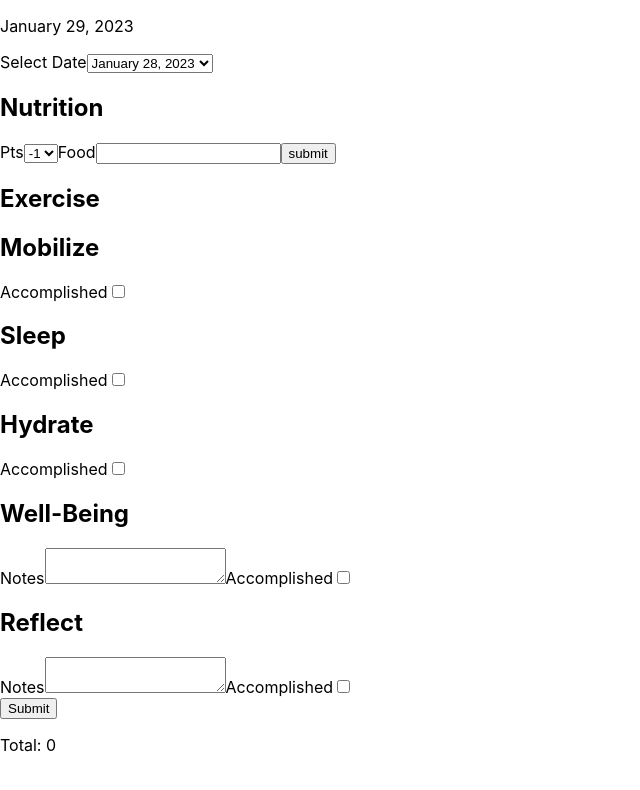
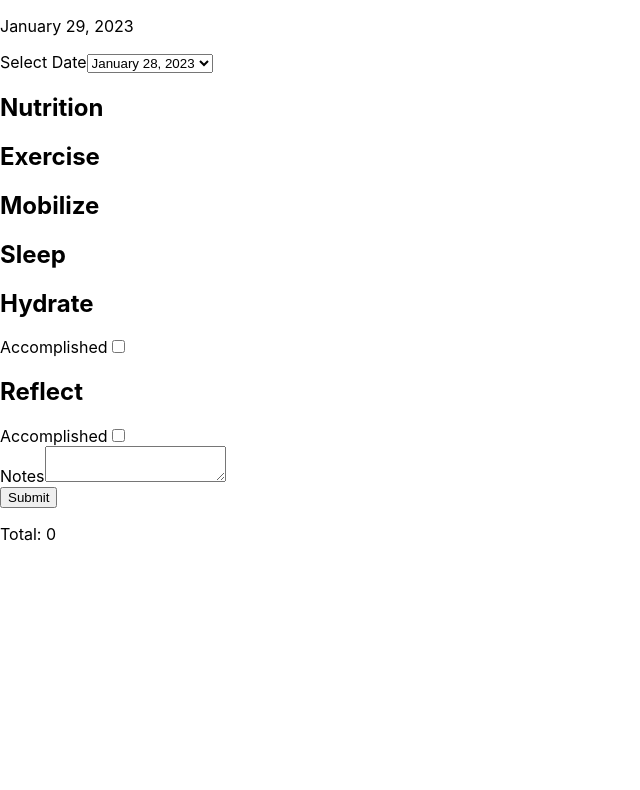
Before and after one commit to peter7n/whole-life-tracker, a React (Create React App) app: page / in a window 1280 px wide. Shown: the top 790 px of the page, without its empty margins (0-640 px from the left). Built offline with nearby package versions, Linux system fonts and the light colour scheme.

Commit message:
refactor to make Input a separate UI component

```diff
--- a/src/DateBar/DatePicker.js
+++ b/src/DateBar/DatePicker.js
@@ -2,7 +2,7 @@ const DatePicker = () => {
 	return (
 		<div>
 			<form>
-				<label for="date">Select Date</label>
+				<label htmlFor="date">Select Date</label>
 				<select name="date" id="date">
 					<option value="January 28, 2023">January 28, 2023</option>
 					<option value="January 27, 2023">January 27, 2023</option>
--- a/src/HabitsPanel/ExerciseRow.js
+++ b/src/HabitsPanel/ExerciseRow.js
@@ -2,12 +2,8 @@ import HabitRow from '../UI/HabitRow';
 
 const ExerciseRow = () => {
 	return (
-		<HabitRow
-			name="Exercise"
-			inputType="checkbox-and-text"
-			checkboxId="exercise"
-			textId="exercise-notes"
-		/>
+		<HabitRow name="Exercise">
+		</HabitRow>
 	);
 }
 
--- a/src/HabitsPanel/HabitsPanel.js
+++ b/src/HabitsPanel/HabitsPanel.js
@@ -40,7 +40,7 @@ const HabitsPanel = (props) => {
 			<SleepRow onScoreUpdate={scoreUpdateHandler} />
 			<HydrateRow onScoreUpdate={scoreUpdateHandler} />
 			<WellBeingRow />
-			<ReflectRow />
+			<ReflectRow onScoreUpdate={scoreUpdateHandler} />
 			<button type="submit">Submit</button>
 			<ScoreDisplay score={sleepScore + hydrateScore} />
 		</form>
--- a/src/HabitsPanel/HydrateRow.js
+++ b/src/HabitsPanel/HydrateRow.js
@@ -1,5 +1,6 @@
 import { useState } from 'react';
 import HabitRow from '../UI/HabitRow';
+import Input from '../UI/Input';
 
 const HydrateRow = (props) => {
 	const [hydrateChecked, setHydrateState] = useState(false);
@@ -15,13 +16,15 @@ const HydrateRow = (props) => {
 
 	return (
 		<div>
-			<HabitRow
-				name="Hydrate"
-				inputType="checkbox"
-				checkboxId="hydrate"
-				onChange={hydrateCheckHandler}
-			/>
-			{hydrateChecked && <p>+5</p>}
+			<HabitRow name="Hydrate">
+				<Input
+					type="checkbox"
+					id="hydrate-check"
+					label="Accomplished"
+					onChange={hydrateCheckHandler}
+				 />
+				{hydrateChecked && <p>+5</p>}
+			</HabitRow>
 		</div>
 	);
 }
--- a/src/HabitsPanel/MobilizeRow.js
+++ b/src/HabitsPanel/MobilizeRow.js
@@ -2,11 +2,9 @@ import HabitRow from '../UI/HabitRow';
 
 const MobilizeRow = () => {
 	return (
-		<HabitRow
-			name="Mobilize"
-			inputType="checkbox"
-			id="mobilize"
-		/>
+		<HabitRow name="Mobilize">
+
+		</HabitRow>
 	);
 }
 
--- a/src/HabitsPanel/NutritionRow.js
+++ b/src/HabitsPanel/NutritionRow.js
@@ -2,10 +2,8 @@ import HabitRow from '../UI/HabitRow';
 
 const NutritionRow = () => {
 	return (
-		<HabitRow
-			name="Nutrition"
-			inputType="multi-textbox"
-		/>
+		<HabitRow name="Nutrition">
+		</HabitRow>
 	);
 }
 
--- a/src/HabitsPanel/ReflectRow.js
+++ b/src/HabitsPanel/ReflectRow.js
@@ -1,11 +1,16 @@
+import { useState } from 'react';
 import HabitRow from '../UI/HabitRow';
+import Input from '../UI/Input';
 
 const ReflectRow = () => {
+	const [reflectChecked, setReflectChecked] = useState(false);
+	const [reflectNotes, setReflectNotes] = useState('');
+
 	return (
-		<HabitRow
-			name="Reflect"
-			inputType="checkbox-and-notes"
-		/>
+		<HabitRow name="Reflect">
+			<Input type="checkbox" label="Accomplished" id="reflect-check" />
+			<Input type="textarea" label="Notes" id="reflect-text" />
+		</HabitRow>
 	);
 }
 
--- a/src/HabitsPanel/WellBeingRow.js
+++ b/src/HabitsPanel/WellBeingRow.js
@@ -2,10 +2,9 @@ import HabitRow from '../UI/HabitRow';
 
 const WellBeingRow = () => {
 	return (
-		<HabitRow
-			name="Well-Being"
-			inputType="checkbox-and-notes"
-		/>
+		<HabitRow>
+
+		</HabitRow>
 	);
 }
 
--- a/src/UI/HabitRow.js
+++ b/src/UI/HabitRow.js
@@ -1,35 +1,8 @@
-// import PointsDisplay from '../HabitsPanel/PointsDisplay';
-
 const HabitRow = (props) => {
-	let inputContent = '';
-	let multiTextBox =
-		<form>
-			<label for="points">Pts</label>
-			<select name="points" id="points">
-				<option value="1">-1</option>
-				<option value="2">-2</option>
-				<option value="3">-3</option>
-			</select>
-			<label for="food">Food</label>
-			<input type="text" id="food" name="food" />
-			<input type="submit" value="submit" />
-		</form>;
-	let checkbox = <form><label for="{props.checkboxId}">Accomplished</label><input type="checkbox" id="{props.checkboxId}" name="{props.checkboxId}" onChange={props.onChange} /></form>
-	let checkboxAndText = <form><label for="props.textId">Notes</label><textarea id="props.textId" name="props.textId" ></textarea><label for="{props.checkboxId}">Accomplished</label><input type="checkbox" id="{props.checkboxId}" name="{props.checkboxId}" value="false" /></form>
-
-	if (props.inputType === 'multi-textbox') {
-		inputContent = multiTextBox;
-	} else if (props.inputType === 'checkbox') {
-		inputContent = checkbox;
-	} else if (props.inputType === 'checkbox-and-notes') {
-		inputContent = checkboxAndText;
-	}
-
 	return (
 		<div>
 			<h2>{props.name}</h2>
-			{inputContent}
-			{/* <PointsDisplay type="props.name" /> */}
+			{props.children}
 		</div>
 	);
 }
--- /dev/null
+++ b/src/UI/Input.js
@@ -0,0 +1,60 @@
+import { Fragment } from 'react';
+
+const Input = (props) => {
+	let inputHtml = '';
+
+	const checkbox =
+		<div>
+			<label htmlFor="{props.id}">{props.label}</label>
+			<input type="checkbox" id="{props.id}" name="{props.id}" onChange={props.onChange} />
+		</div>;
+
+	const textarea =
+		<div>
+			<label htmlFor="props.id">{props.label}</label>
+			<textarea id="props.id" name="props.id" onChange={props.onChange} ></textarea>
+		</div>;
+
+	const text =
+		<div>
+			<label htmlFor="props.id">{props.label}</label>
+			<input type="text" id="props.id" name="props.id" />
+		</div>;
+
+	const select =
+		<div>
+			<label htmlFor="props.id">{props.label}</label>
+			<select name="props.id" id="props.id">
+				<option value="1">-1</option>
+				<option value="2">-2</option>
+				<option value="3">-3</option>
+				<option value="3">-4</option>
+				<option value="3">-5</option>
+			</select>
+		</div>;
+
+	const submit =
+		<div>
+			<input type="submit" value="submit" />
+		</div>;
+
+	if (props.type === 'checkbox') {
+		inputHtml = checkbox;
+	} else if (props.type === 'textarea') {
+		inputHtml = textarea;
+	} else if (props.type === 'text') {
+		inputHtml = text;
+	} else if (props.type === 'select') {
+		inputHtml = select;
+	} else if (props.type === 'submit') {
+		inputHtml = submit;
+	}
+
+	return (
+		<Fragment>
+			{inputHtml}
+		</Fragment>
+	);
+}
+
+export default Input;
```
